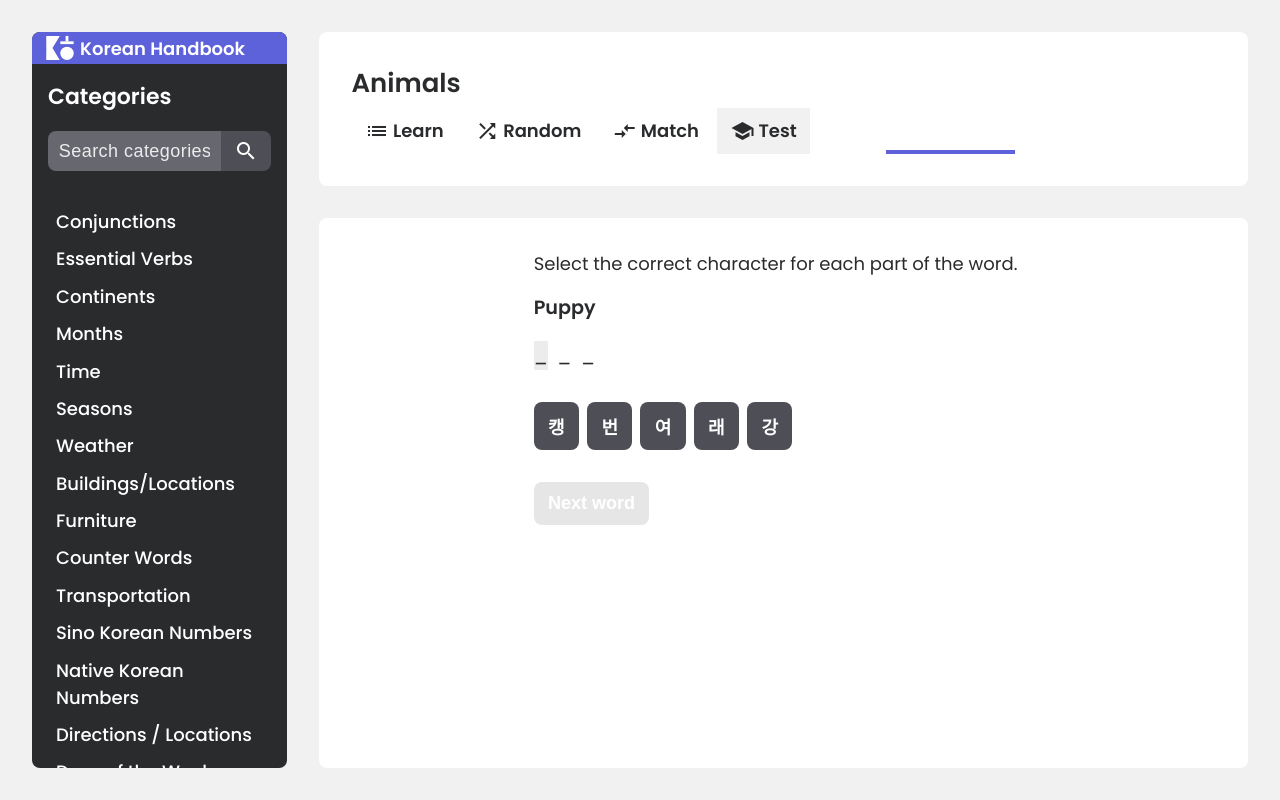
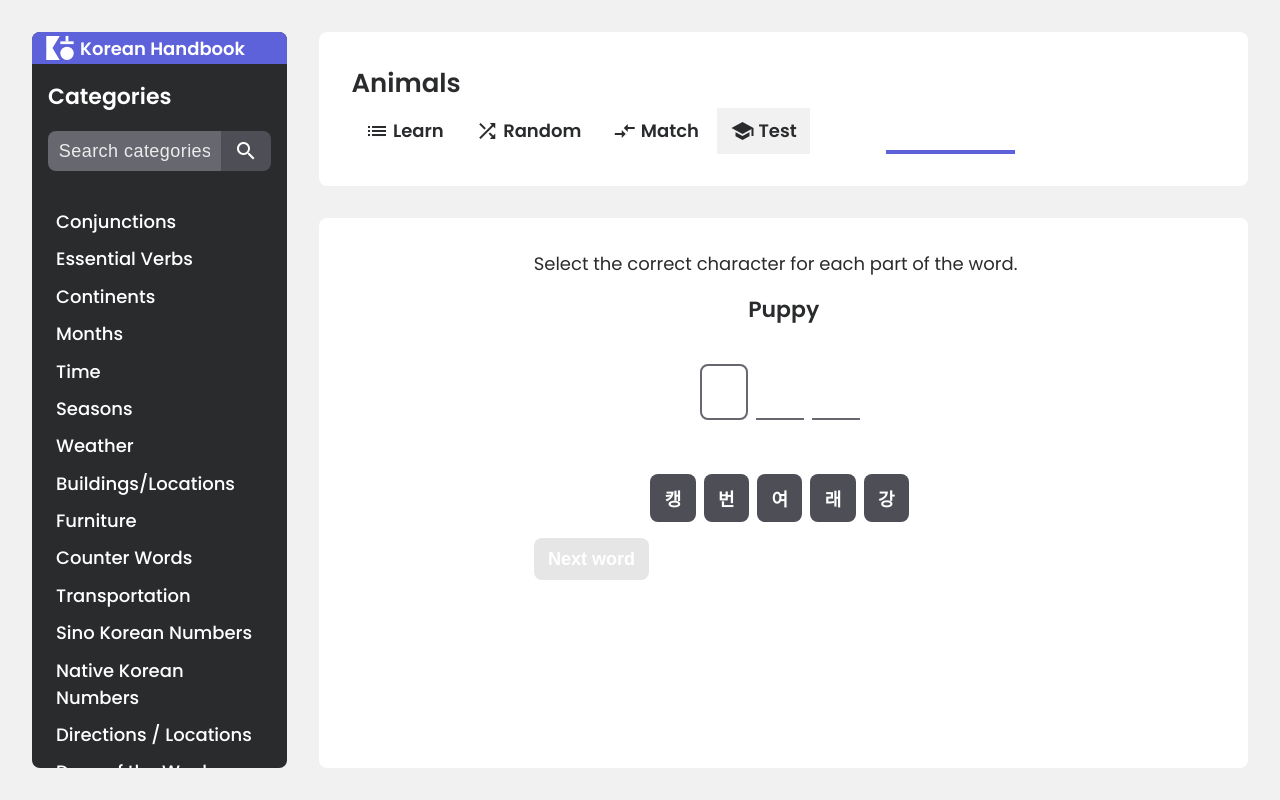
Before and after one commit to DanielHearn/korean-handbook, a Vue app: page /content/animals/test in a window 1280 px wide. Built offline with nearby package versions, Linux system fonts and the light colour scheme.

Commit message:
Improve test UI

```diff
--- a/src/components/TestGame/TestGame.scss
+++ b/src/components/TestGame/TestGame.scss
@@ -9,24 +9,33 @@
   &-characters {
     display: flex;
     flex-direction: row;
+    justify-content: center;
     padding: 0;
     list-style: none;
-    font-size: 1.2em;
+    font-size: $xl-size;
   }
 
   &-character {
-    margin-right: 0.5em;
+    margin-right: Calc($spacing / 2);
+    width: 3rem;
+    height: 3.5rem;
+    border-bottom: 2px $dark-grey solid;
     &--active {
-      background: $light-grey;
+      border: 2px $dark-grey solid;
+      border-radius: $border-radius;
+    }
+    &--completed {
+      border: none;
     }
   }
 
   &-choices {
     display: flex;
     flex-direction: row;
+    justify-content: center;
     padding: 0;
-    margin-top: 2em;
-    margin-bottom: 2em;
+    margin-top: $spacing;
+    margin-bottom: $spacing;
     list-style: none;
   }
 
@@ -36,11 +45,15 @@
 
   &-content {
     padding-top: 1em;
+    display: flex;
+    flex-direction: column;
+    justify-content: center;
   }
 
   &-word {
     font-weight: 600;
-    font-size: 1.2em;
+    text-align: center;
+    font-size: $m-size;
   }
 
   .test-button--selected {
--- a/src/components/TestGame/TestGame.vue
+++ b/src/components/TestGame/TestGame.vue
@@ -10,12 +10,12 @@
           class="test-character"
           :class="{
             'test-character--active': completed ? false : i === currentStep - 1,
+            'test-character--completed': i < currentStep - 1 || completed,
           }"
         >
           <span v-if="i < currentStep - 1 || completed">
             {{ character }}
           </span>
-          <span v-else> _ </span>
         </li>
       </ul>
       <ul class="test-choices">
```
